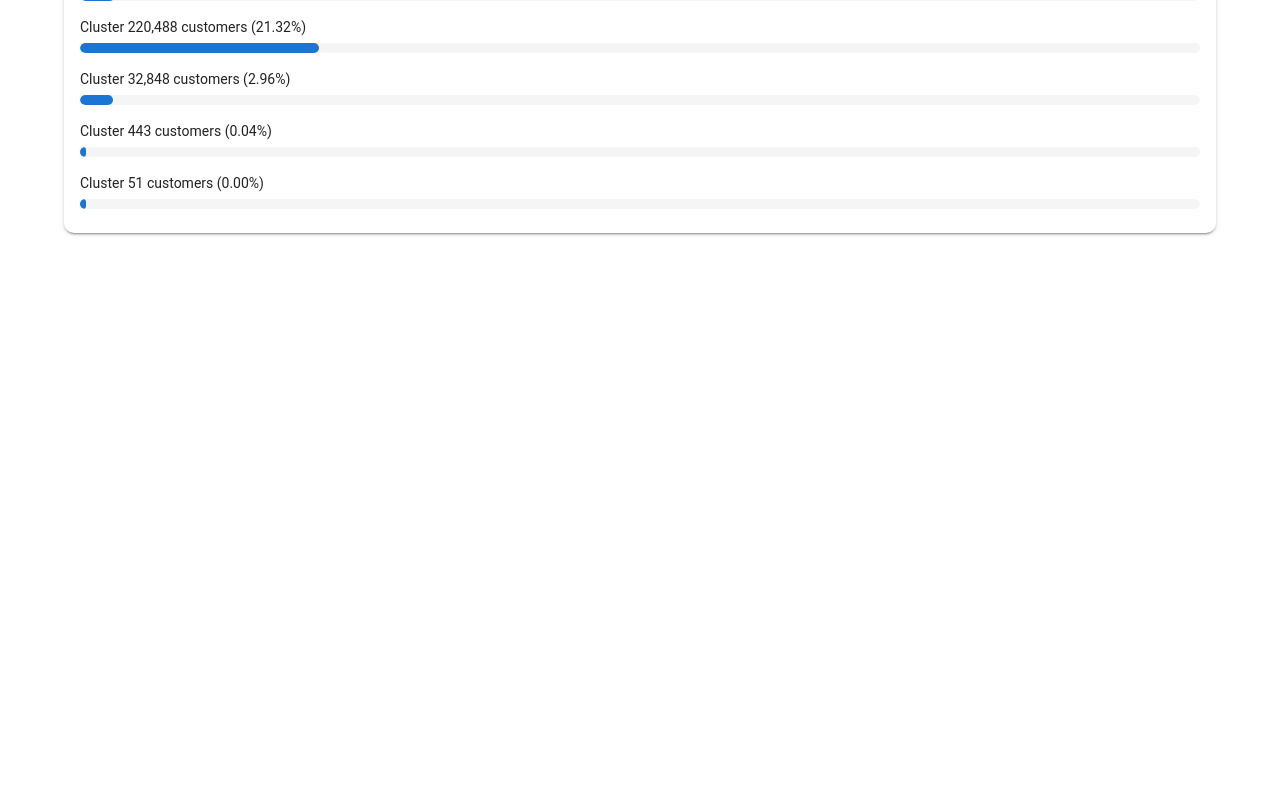
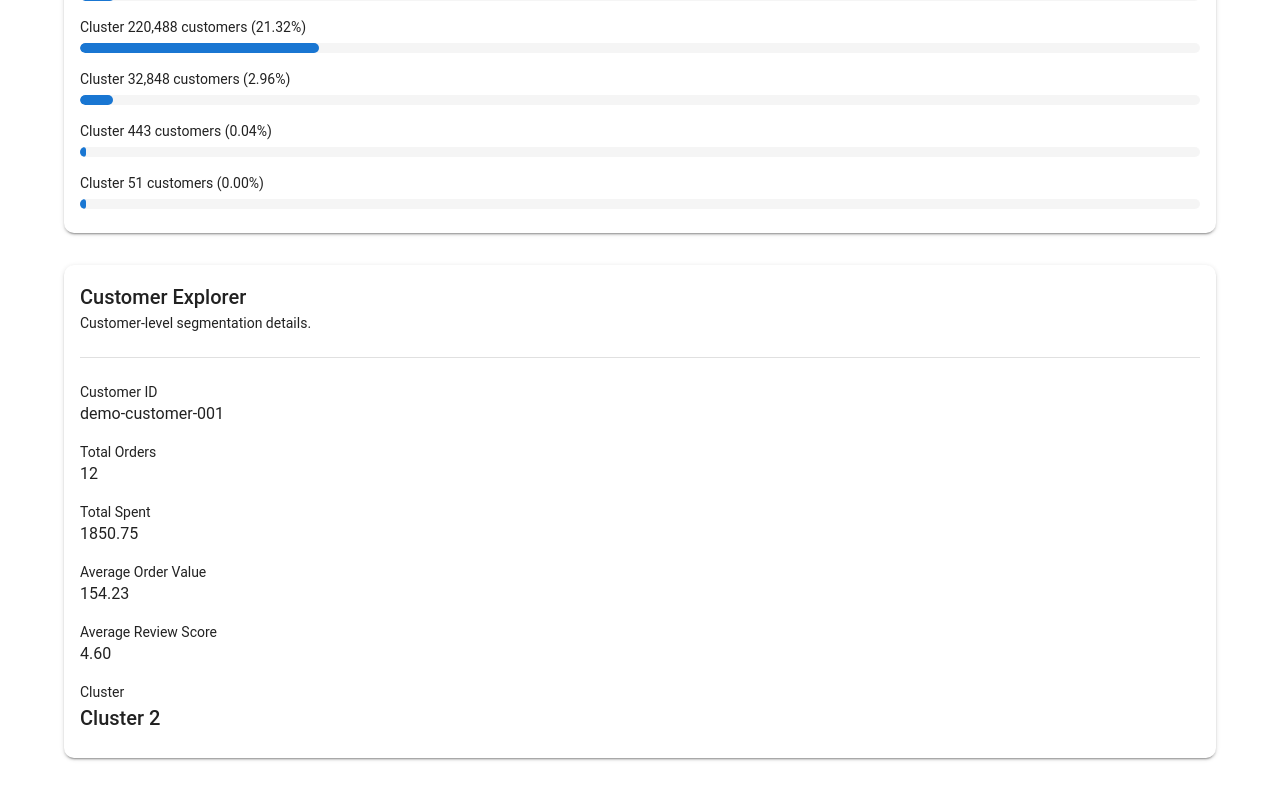
Before and after one commit to annnuspeaks/the-enterprise-ai-decision-intelligence-platform, a React (Vite) app in the folder frontend/: page / in a window 1280 px wide. Shown: the part 546-1346 px from the top of the page. Before the commit the page ends 827 px from the top, so only its background shows below. Built offline with nearby package versions, Linux system fonts and the light colour scheme.

Commit message:
feat: add customer explorer

```diff
--- /dev/null
+++ b/frontend/src/components/ui/CustomerExplorer.tsx
@@ -0,0 +1,100 @@
+import {
+  Box,
+  Card,
+  CardContent,
+  Divider,
+  Stack,
+  Typography,
+} from "@mui/material";
+
+import type { CustomerExplorerData } from "../../types/customer";
+
+interface CustomerExplorerProps {
+  customer: CustomerExplorerData;
+}
+
+function CustomerExplorer({ customer }: CustomerExplorerProps) {
+  return (
+    <Card elevation={2}>
+      <CardContent>
+        <Stack spacing={3}>
+          <Box>
+            <Typography variant="h6" fontWeight={700}>
+              Customer Explorer
+            </Typography>
+
+            <Typography variant="body2" color="text.secondary">
+              Customer-level segmentation details.
+            </Typography>
+          </Box>
+
+          <Divider />
+
+          <Stack spacing={2}>
+            <Box>
+              <Typography variant="body2" color="text.secondary">
+                Customer ID
+              </Typography>
+
+              <Typography variant="body1" fontWeight={600}>
+                {customer.customerId}
+              </Typography>
+            </Box>
+
+            <Box>
+              <Typography variant="body2" color="text.secondary">
+                Total Orders
+              </Typography>
+
+              <Typography variant="body1" fontWeight={600}>
+                {customer.totalOrders.toLocaleString()}
+              </Typography>
+            </Box>
+
+            <Box>
+              <Typography variant="body2" color="text.secondary">
+                Total Spent
+              </Typography>
+
+              <Typography variant="body1" fontWeight={600}>
+                {customer.totalSpent.toFixed(2)}
+              </Typography>
+            </Box>
+
+            <Box>
+              <Typography variant="body2" color="text.secondary">
+                Average Order Value
+              </Typography>
+
+              <Typography variant="body1" fontWeight={600}>
+                {customer.averageOrderValue.toFixed(2)}
+              </Typography>
+            </Box>
+
+            <Box>
+              <Typography variant="body2" color="text.secondary">
+                Average Review Score
+              </Typography>
+
+              <Typography variant="body1" fontWeight={600}>
+                {customer.averageReviewScore.toFixed(2)}
+              </Typography>
+            </Box>
+
+            <Box>
+              <Typography variant="body2" color="text.secondary">
+                Cluster
+              </Typography>
+
+              <Typography variant="h6" fontWeight={700}>
+                Cluster {customer.clusterId}
+              </Typography>
+            </Box>
+          </Stack>
+        </Stack>
+      </CardContent>
+    </Card>
+  );
+}
+
+export default CustomerExplorer;
--- a/frontend/src/pages/HomePage.tsx
+++ b/frontend/src/pages/HomePage.tsx
@@ -2,6 +2,7 @@ import { Box, Container, Grid, Stack, Typography } from "@mui/material";
 
 import DashboardCard from "../components/ui/DashboardCard";
 import ClusterVisualization from "../components/ui/ClusterVisualization";
+import CustomerExplorer from "../components/ui/CustomerExplorer";
 
 function HomePage() {
   return (
@@ -52,6 +53,16 @@ function HomePage() {
         </Grid>
 
         <ClusterVisualization />
+        <CustomerExplorer
+          customer={{
+            customerId: "demo-customer-001",
+            totalOrders: 12,
+            totalSpent: 1850.75,
+            averageOrderValue: 154.23,
+            averageReviewScore: 4.6,
+            clusterId: 2,
+          }}
+        />
       </Stack>
     </Container>
   );
--- /dev/null
+++ b/frontend/src/types/customer.ts
@@ -0,0 +1,8 @@
+export interface CustomerExplorerData {
+  customerId: string;
+  totalOrders: number;
+  totalSpent: number;
+  averageOrderValue: number;
+  averageReviewScore: number;
+  clusterId: number;
+}
```
